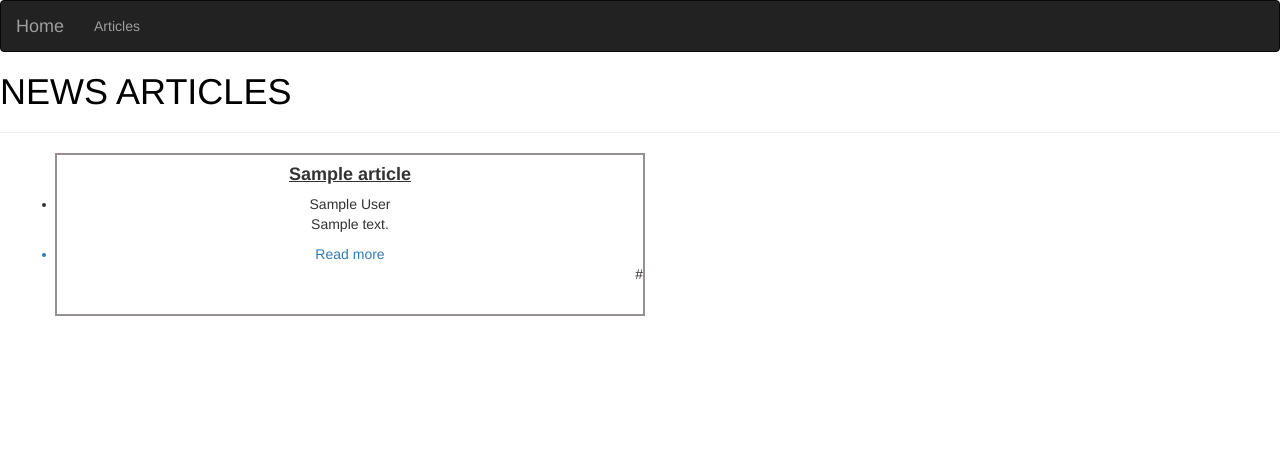
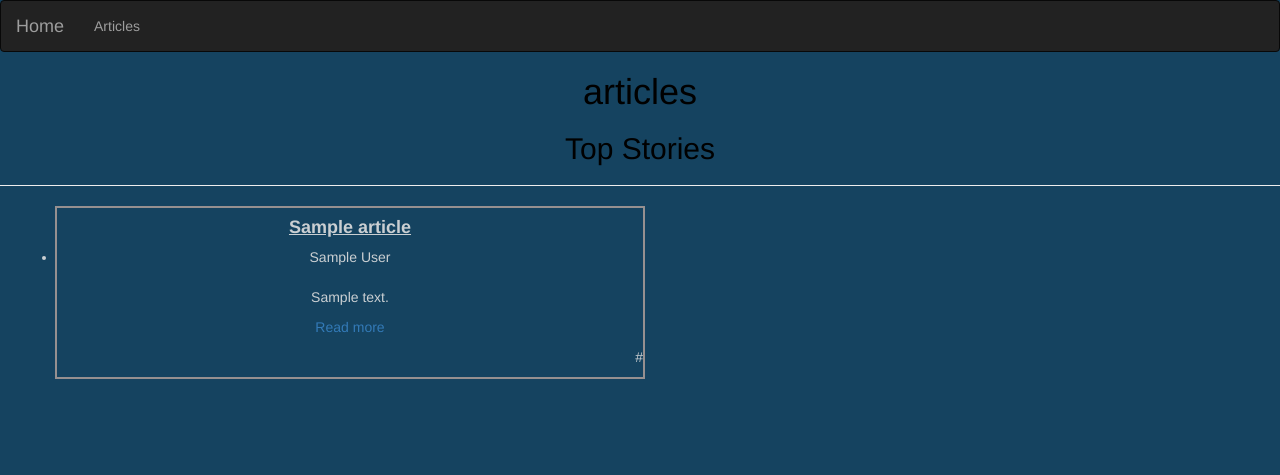
Before and after one commit to dgkilolo/News, a Flask app: template app/templates/article.html in a window 1280 px wide. Shown: the top 475 px of the page. Run offline with Flask 2, Linux system fonts and the light colour scheme; the template is opened without the code that fills it: most values are stand-ins (such as "Sample title", 1, 10 or a date in 2020); parts of the project's set-up code (start-up, migrations or seed data) failed here and were passed over; some libraries are stand-ins or nearby versions.

Commit message:
adds background color and arranges the app into columns.

```diff
--- a/app/static/css/articles.css
+++ b/app/static/css/articles.css
@@ -1,11 +1,20 @@
+body{
+  background-color: #154360;
+  color: #CACFD2  ;
+}
 h1{
+  text-align: center;
+  color: black;
+}
+.slogan {
+  text-align: center;
   color: black;
 }
 #news {
   border: solid rgb(150, 144, 144) 2px;
 }
 .col-md-6 {
-  height: 250px;
+  height: 270px;
   text-align: center;
 }
 .p{
--- a/app/templates/article.html
+++ b/app/templates/article.html
@@ -23,7 +23,9 @@
 
 
       {% block content %}
-        <h1> NEWS ARTICLES </h1>
+
+        <h1>  articles </h1>
+        <span class="slogan" ><h2>Top Stories</h2></span>
         <hr>
         <ul>
           {{macro.displayArticles(articles)}}
--- a/app/templates/index.html
+++ b/app/templates/index.html
@@ -24,6 +24,7 @@
 
           {% block content %}
             <h1> NEWS SOURCES </h1>
+            <span class="slogan" ><p>News from all your favourite sources</p></span>
             <hr>
               <div>
               <ul >
--- a/app/templates/macros.html
+++ b/app/templates/macros.html
@@ -9,7 +9,9 @@
   <div  class="col-md-4 " class="david" >
     <h4>{{source.name}}</h4>
     <li>{{source.description}}</li></a>
+    <br>
     <p>For Articles <a href="/search/{{source.id}}">click here</a></p>
+    <hr>
     <br>
   </div>
   {%endfor%}
@@ -23,10 +25,11 @@
     <div id="news" >
       <h4><u><strong>{{article.title}}</strong></u></h4>
       <li>{{article.author}}</li>
+      <br>
       <p>{{article.content}}</p>
-      <a href="{{article.publishedAt}}"><li>Read more</li></a>
+      <a href="{{article.publishedAt}}"><p>Read more</p></a>
       <span class="p"><p>  {{article.url}}</span></p>
-      <br>
+
     </div>
     </div>
     {%endfor%}
--- a/app/views.py
+++ b/app/views.py
@@ -18,7 +18,7 @@ def index():
     return render_template('index.html', title = title, sources = sources )
 
 @app.route('/search/<source_id>')
-def sourceArticles(source_id):
+def ArticlesNewsSource(source_id):
     '''
     Function that displays the articles from a particluar source.
     '''
```
Also changed, not shown: app/static/css/index.css (+11 -1 lines).
